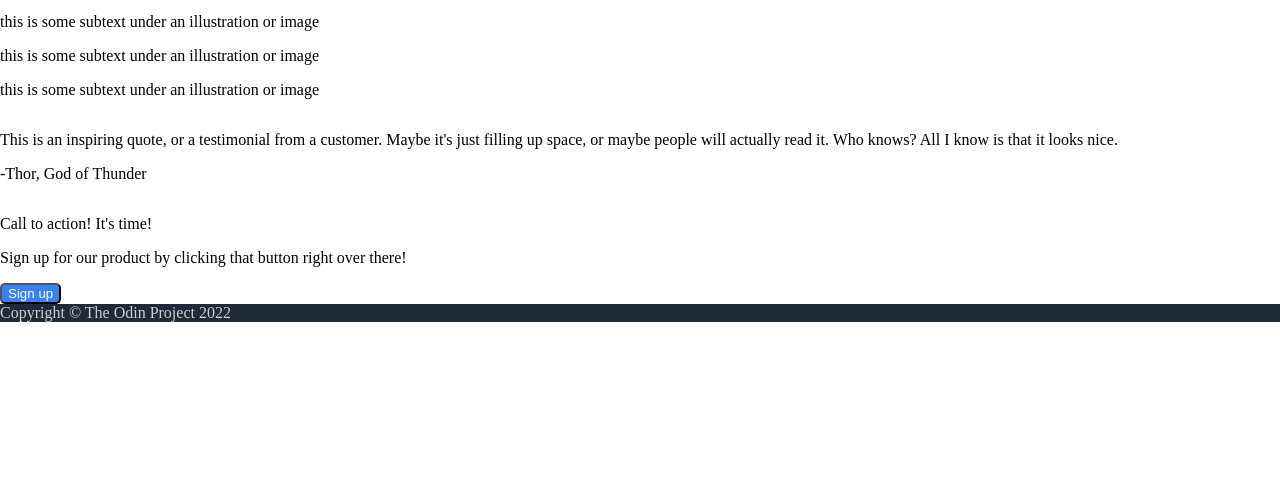
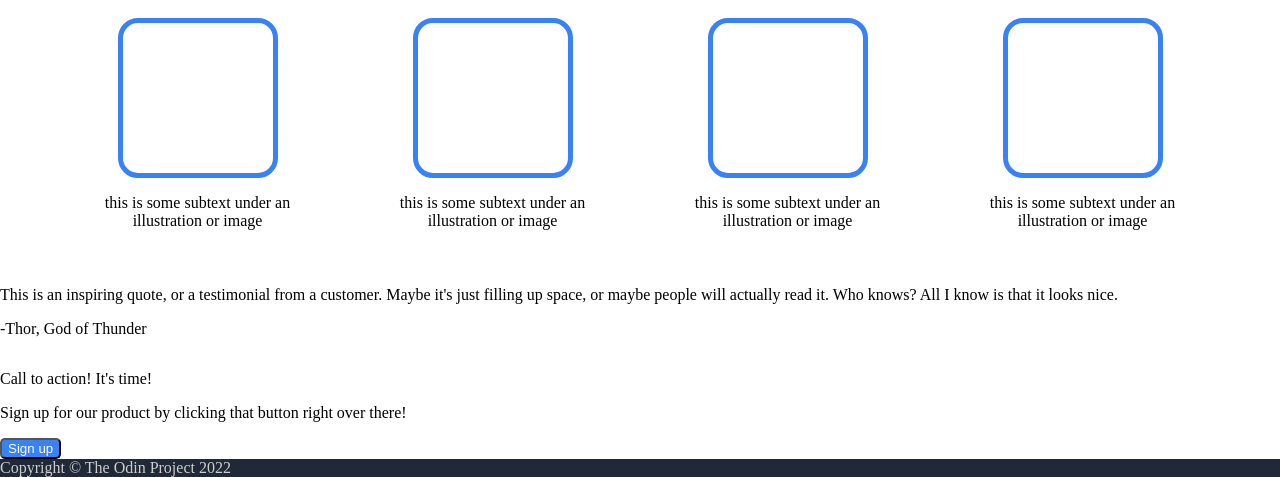
Before and after one commit to kimfom01/odin-landing-page, a plain HTML site: page index.html in a window 1280 px wide. Shown: the part 367-844 px from the top of the page. Before the commit the page ends 800 px from the top, so only its background shows below. Drawn offline with Linux system fonts and the light colour scheme.

Commit message:
Style second section

```diff
--- a/index.html
+++ b/index.html
@@ -40,9 +40,7 @@
 
         <div class="wrapper">
             <div class="second-section">
-                <div class="container">
-                    <div class="content">
-                        <h3>Some random information.</h3>
+                <div class="info-header">Some random information.</div>
                 <div class="cards">
                     <div class="card">
                         <div class="box"></div>
@@ -59,8 +57,6 @@
                     <div class="card">
                         <div class="box"></div>
                         <p>this is some subtext under an illustration or image</p>
-                            </div>
-                        </div>
                     </div>
                 </div>
             </div>
--- a/style.css
+++ b/style.css
@@ -100,3 +100,40 @@ button {
     border-radius: 5px;
     color: #fff;
 }
+
+.second-section {
+    flex: 1;
+    text-align: center;
+    display: flex;
+    flex-direction: column;
+    justify-content: center;
+    align-items: center;
+    padding: 0 50px 0 50px;
+}
+
+.info-header {
+    font-size: 36px;
+    font-weight: 900;
+    color: #1f2937;
+    padding: 16px;
+}
+
+.cards {
+    display: flex;
+    justify-content: space-between;
+}
+
+.card {
+    display: flex;
+    flex-direction: column;
+    padding: 24px;
+    align-items: center;
+}
+
+.box {
+    flex: 1 0 auto;
+    width: 150px;
+    height: 150px;
+    border: 5px solid #3882f6;
+    border-radius: 20px;
+}
```
Lines whose indentation alone changed are shown as unchanged.
